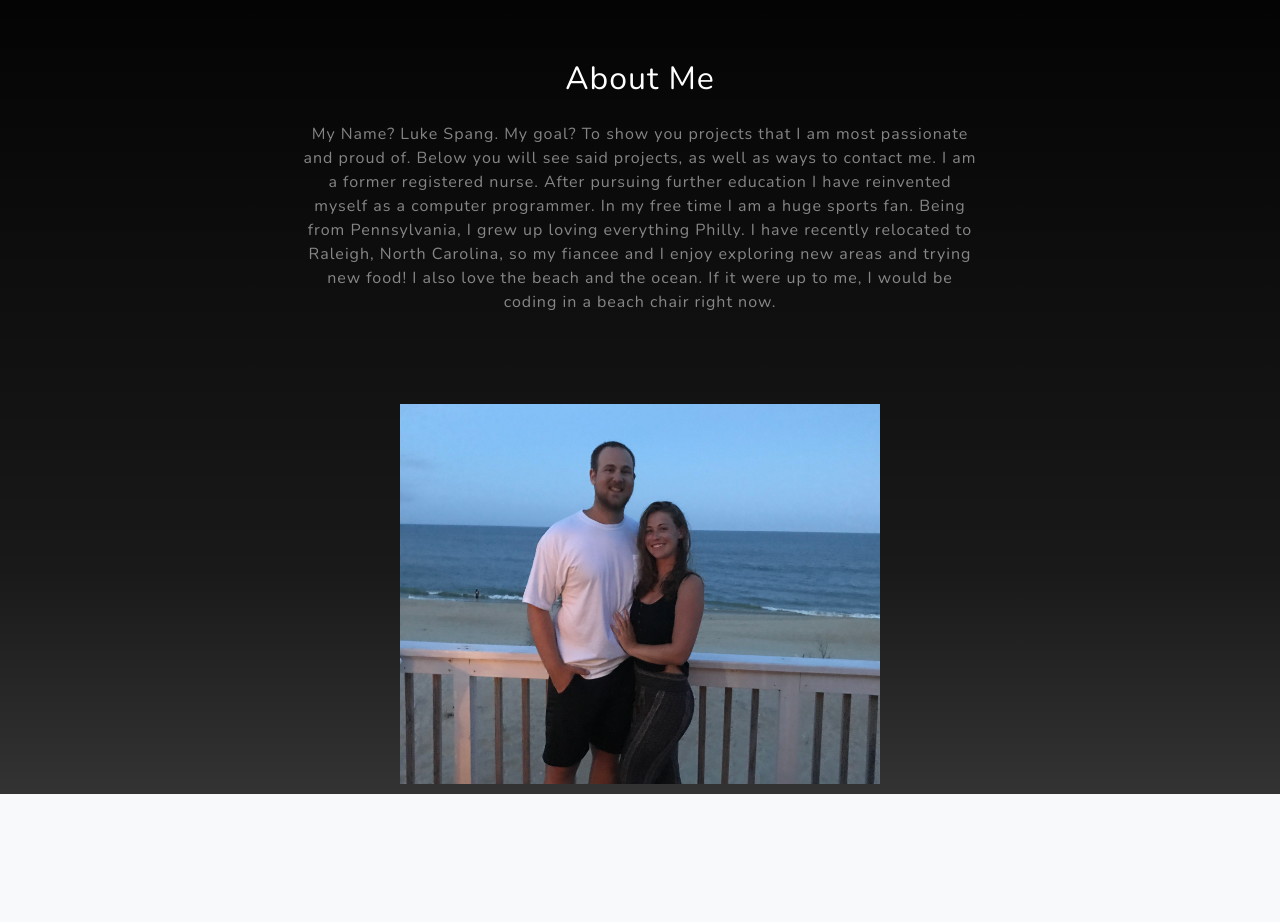
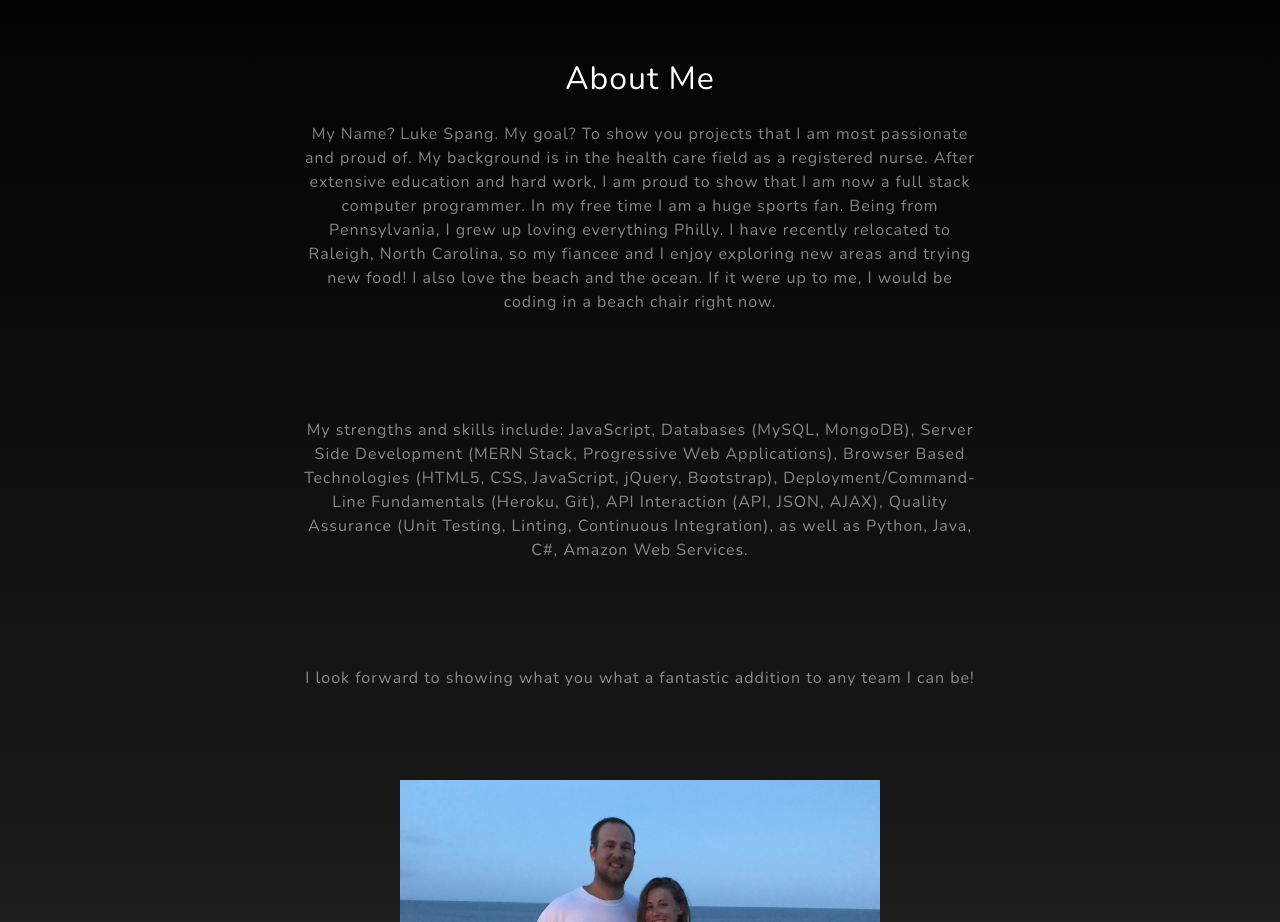
Before and after one commit to LukeSpang/Luke-Spang-Portfolio-Page, a plain HTML site: page index.html in a window 1280 px wide. Shown: the part 900-1822 px from the top of the page. Drawn offline with nearby package versions, Linux system fonts and the light colour scheme.

Commit message:
added more skills to about me

```diff
--- a/index.html
+++ b/index.html
@@ -52,7 +52,11 @@
                     <div class="col-lg-8">
                         <h2 class="text-white mb-4">About Me</h2>
                         <p class="text-white-50">
-                            My Name? Luke Spang. My goal? To show you projects that I am most passionate and proud of. Below you will see said projects, as well as ways to contact me. I am a former registered nurse. After pursuing further education I have reinvented myself as a computer programmer. In my free time I am a huge sports fan. Being from Pennsylvania, I grew up loving everything Philly. I have recently relocated to Raleigh, North Carolina, so my fiancee and I enjoy exploring new areas and trying new food! I also love the beach and the ocean. If it were up to me, I would be coding in a beach chair right now.
+                            My Name? Luke Spang. My goal? To show you projects that I am most passionate and proud of. My background is in the health care field as a registered nurse. After extensive education and hard work, I am proud to show that I am now a full stack computer programmer. In my free time I am a huge sports fan. Being from Pennsylvania, I grew up loving everything Philly. I have recently relocated to Raleigh, North Carolina, so my fiancee and I enjoy exploring new areas and trying new food! I also love the beach and the ocean. If it were up to me, I would be coding in a beach chair right now.</p><br>
+
+                            <p class="text-white-50">My strengths and skills include: JavaScript, Databases (MySQL, MongoDB), Server Side Development (MERN Stack, Progressive Web Applications), Browser Based Technologies (HTML5, CSS, JavaScript, jQuery, Bootstrap), Deployment/Command-Line Fundamentals (Heroku, Git), API Interaction (API, JSON, AJAX), Quality Assurance (Unit Testing, Linting, Continuous Integration), as well as Python, Java, C#, Amazon Web Services.</p><br>
+
+                            <p class="text-white-50">I look forward to showing what you what a fantastic addition to any team I can be!
                         </p>
                     </div>
                 </div>
```
Also changed, not shown: 1 other file.
